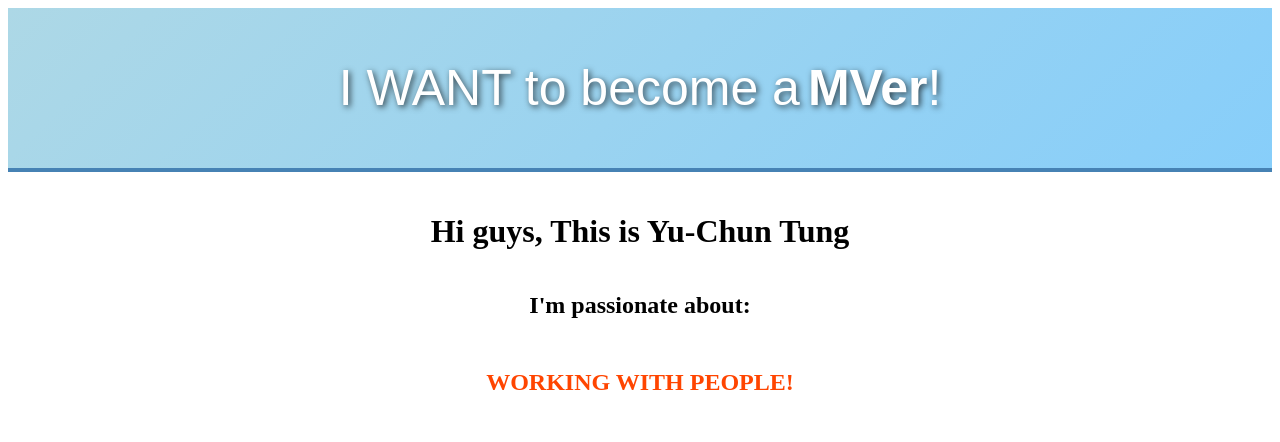
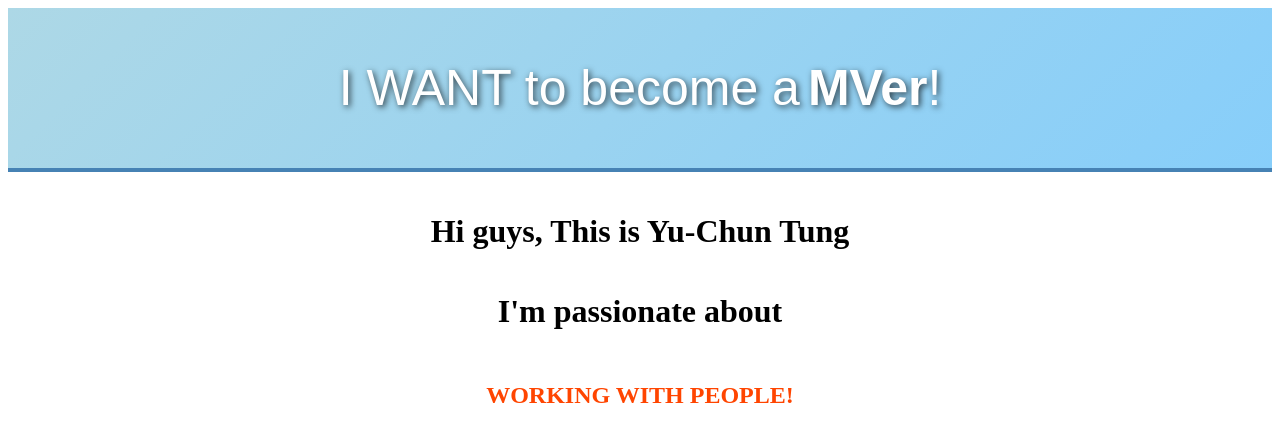
Before and after one commit to dyj0183/Fun-Gatsby-Project, a Gatsby site: page / in a window 1280 px wide. Built offline with nearby package versions, Linux system fonts and the light colour scheme; Gatsby itself is replaced by a stand-in of ours.

Commit message:
updated text

```diff
--- a/src/components/Hero.js
+++ b/src/components/Hero.js
@@ -21,7 +21,7 @@ const Hero = () => {
     <>
       <CenteredContainer>
         <h1>Hi guys, This is Yu-Chun Tung</h1>
-        <h2>I'm passionate about:</h2>
+        <h1>I'm passionate about</h1>
       </CenteredContainer>
       <RotatingTextContainer>
         {hobbies.map(({ node }, index) => (
```
